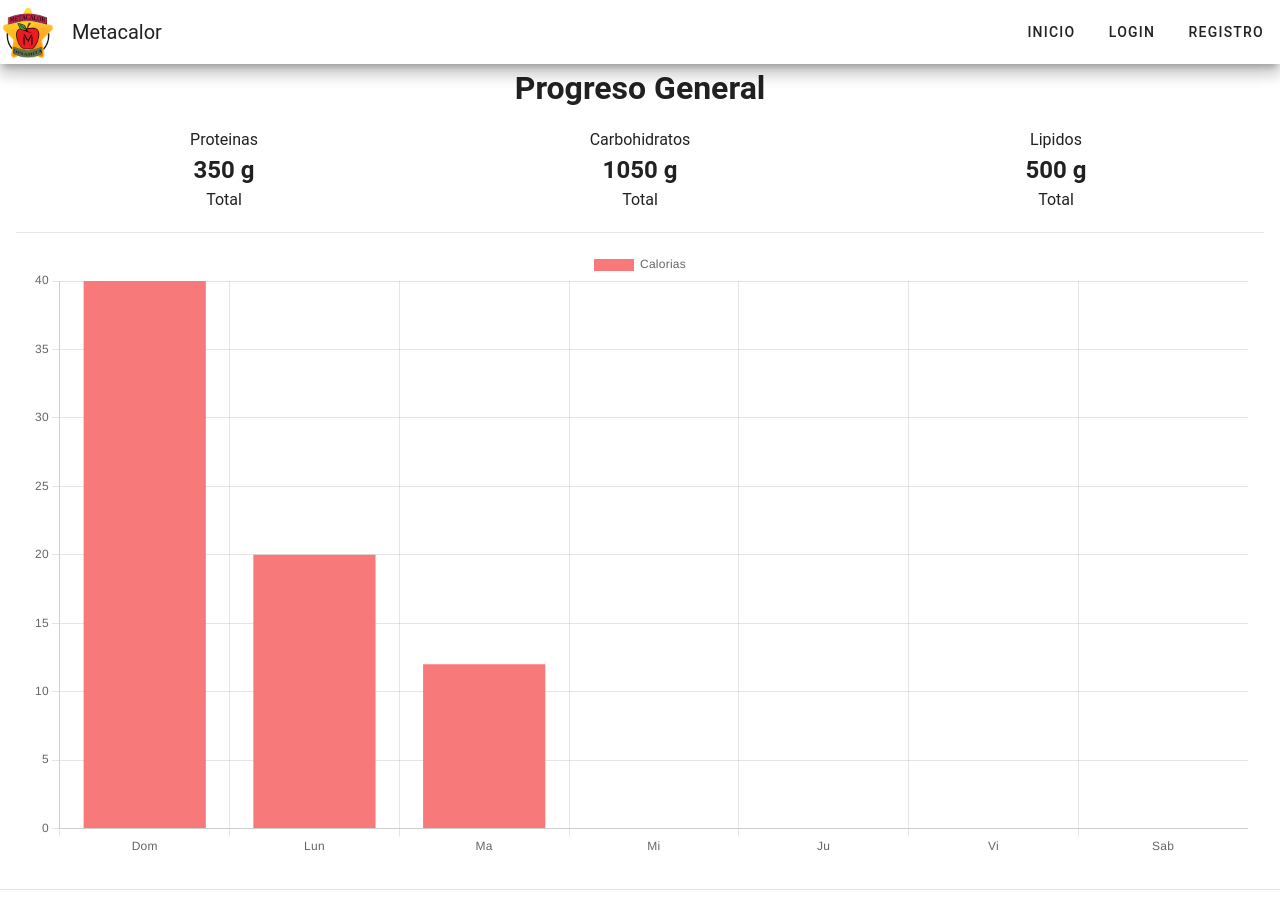
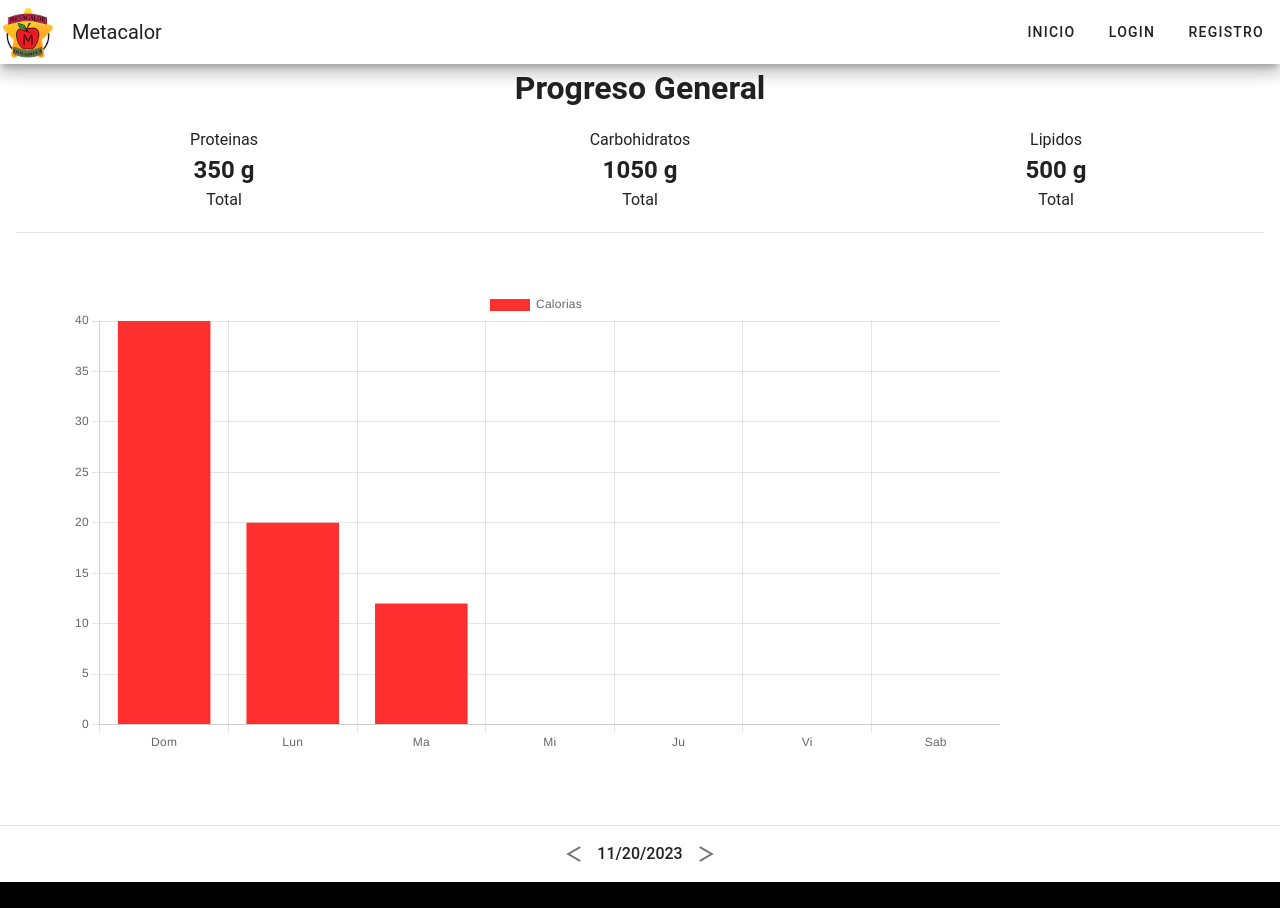
Before and after one commit to NoeGJ/METACALOR-VUE, a Vue app: page /progress in a window 1280 px wide. Shown: the top 908 px of the page. Built offline with nearby package versions, Linux system fonts and the light colour scheme.

Commit message:
Date update

```diff
--- a/src/views/Progress.vue
+++ b/src/views/Progress.vue
@@ -11,7 +11,7 @@
 
         </v-col>
       <v-divider></v-divider>
-      <v-col cols="12" md="12"  justify="center">
+      <v-col cols="12" md="10" class="pa-lg-10"  justify="center">
 
           <v-card-text>
               <Bar  :data="chartData" />
@@ -21,11 +21,11 @@
       </v-row>
     </v-container>
     <v-divider></v-divider>
-    <v-container>
+    <v-container >
           <v-row justify="center">
-            <v-btn icon="mdi-less-than" class="" variant="plain">  </v-btn>
-            <p  class="text-center mt-3">{{ formattedDate }}</p>
-            <v-btn icon="mdi-greater-than" class="" variant="plain" v-if="hoy !== ultimoDia" @click="changeDate">  </v-btn>
+            <v-btn icon="mdi-less-than" class="" variant="plain" v-if="this.hoy.toLocaleDateString() !== this.primerDia.toLocaleDateString()" @click="changeDate(false)" > </v-btn>
+            <p   class="text-center mt-3 font-weight-medium">{{ hoy.toLocaleDateString() }}</p>
+            <v-btn icon="mdi-greater-than" class="" variant="plain" v-if="this.hoy.toLocaleDateString() !== this.ultimoDia.toLocaleDateString()" @click="changeDate(true)">  </v-btn>
           </v-row>
         <!-- <h3 class="text-center">{{ `${ dia } / ${ mes } / ${ anio } `   }}</h3> -->
 
@@ -45,15 +45,15 @@
 
 
 <script>
-import { Bar, Pie } from 'vue-chartjs'
-import { Chart as ChartJS, Title, Tooltip, ArcElement, Legend, BarElement, CategoryScale, LinearScale } from 'chart.js'
+import { Bar } from 'vue-chartjs'
+import { Chart as ChartJS, Title, Tooltip, Legend, BarElement, CategoryScale, LinearScale } from 'chart.js'
 
-ChartJS.register(Title, Tooltip, Legend, ArcElement, BarElement, CategoryScale, LinearScale)
+ChartJS.register(Title, Tooltip, Legend, BarElement, CategoryScale, LinearScale)
 
 
 export default {
   name: 'BarChart',
-  components: { Bar, Pie },
+  components: { Bar },
 
   data() {
     return {
@@ -66,7 +66,7 @@ export default {
         datasets: [
           {
             label: 'Calorias',
-            backgroundColor: ['#f87979'],
+            backgroundColor: ['#ff3030'],
             data: [40, 20, 12, 0,0,0,0]
           }
         ]
@@ -79,15 +79,16 @@ export default {
       }
     },
  methods:{
-        changeDate: function(){
-      //const primerDia = new Date( hoy.setDate( hoy.getDate() - hoy.getDay() ))
-      //const ultimoDia = new Date( hoy.setDate( hoy.getDate() - hoy.getDay() + 6 ))
+        changeDate: function(tipo){
 
-      this.hoy.setDate(this.hoy.getDate() + 1 )
-      this.$emit('update:hoy', new Date(this.hoy));
-      const formattedDate = `${this.hoy.getDate()} / ${this.hoy.getMonth()} / ${this.hoy.getFullYear()}`;
-    console.log('Nuevo valor de hoy:', formattedDate);
+          const fechaActual = new Date(this.hoy);
+          tipo ? fechaActual.setDate(fechaActual.getDate() + 1) : fechaActual.setDate(fechaActual.getDate() - 1);
 
+        //console.log(fechaActual)
+        this.hoy = fechaActual
+        //console.log(this.hoy)
+        //console.log(this.ultimoDia)
+        //console.log(this.hoy.toLocaleDateString() != this.ultimoDia.toLocaleDateString())
     }
   },
 
```
